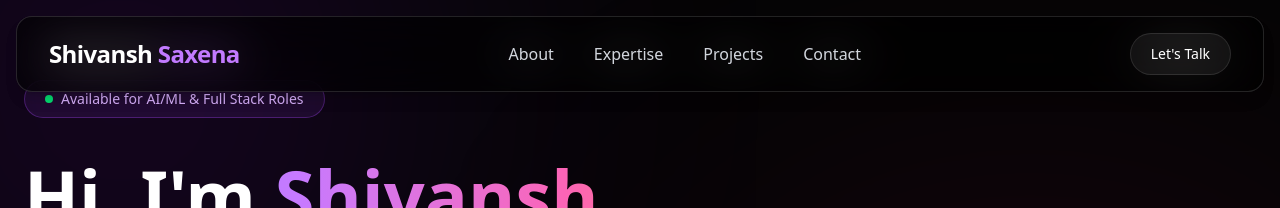
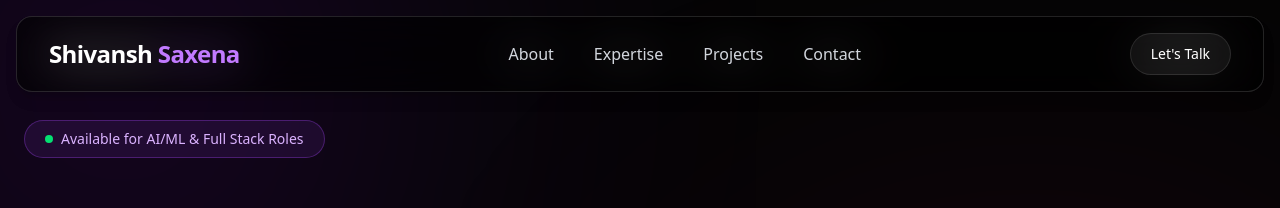
Before and after one commit to shivansh4565/Portfolio, a React (Vite) app: page / in a window 1280 px wide. Shown: the top 208 px of the page. Built offline with nearby package versions, Linux system fonts and the light colour scheme.

Commit message:
Update Hero.tsx

```diff
--- a/src/Components/Hero.tsx
+++ b/src/Components/Hero.tsx
@@ -12,7 +12,7 @@ const Hero = () => {
         {/* Left */}
         <div>
           {/* Badge */}
-          <div className="inline-flex items-center gap-2 rounded-full border border-purple-500/30 bg-purple-500/10 px-5 py-2 text-sm text-purple-300 mt-20">
+          <div className="mt-[120px] inline-flex items-center gap-2 rounded-full border border-purple-500/30 bg-purple-500/10 px-5 py-2 text-sm text-purple-300 ">
             <span className="h-2 w-2 rounded-full bg-green-400"></span>
             Available for AI/ML & Full Stack Roles
           </div>
```
